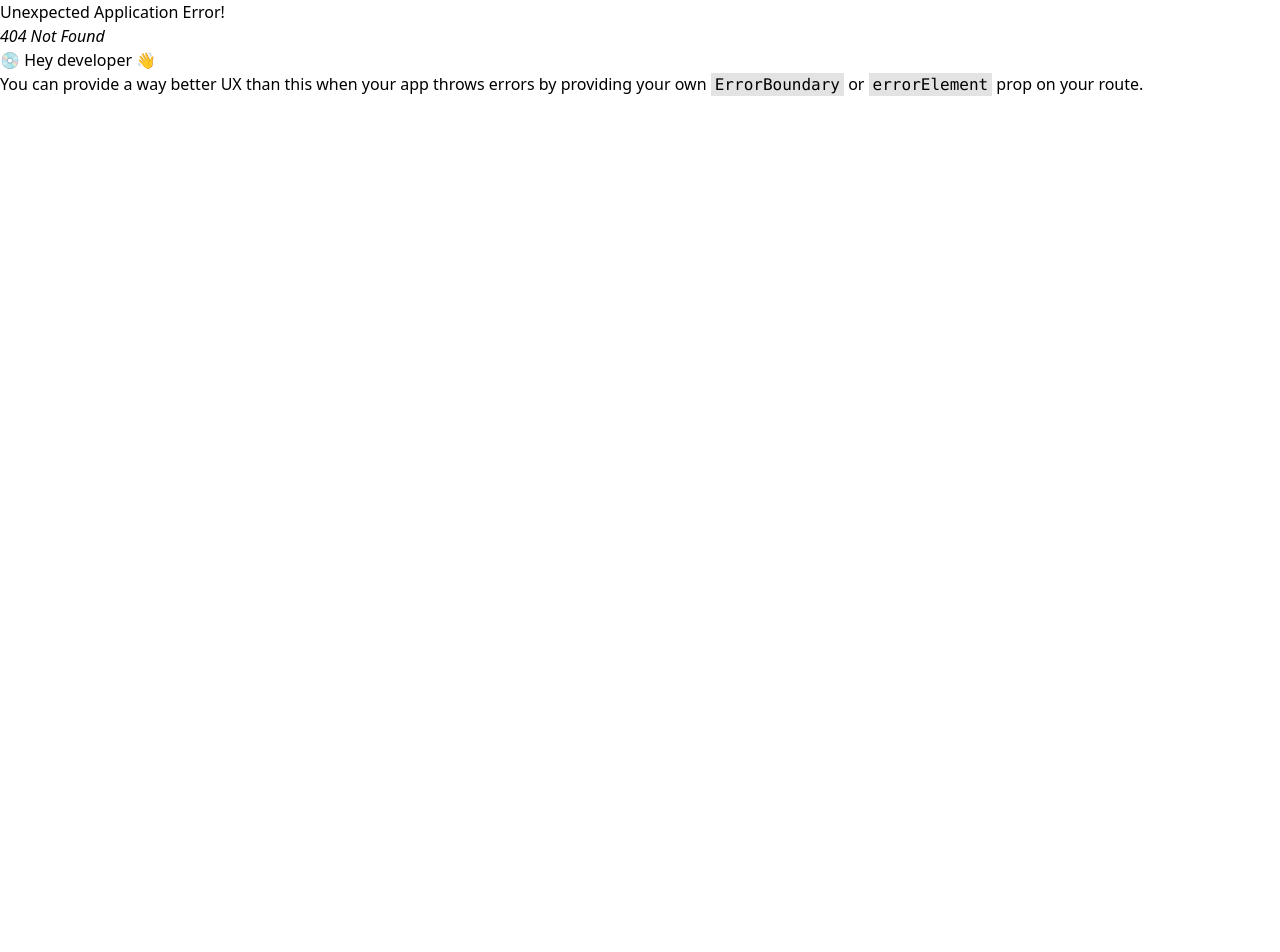
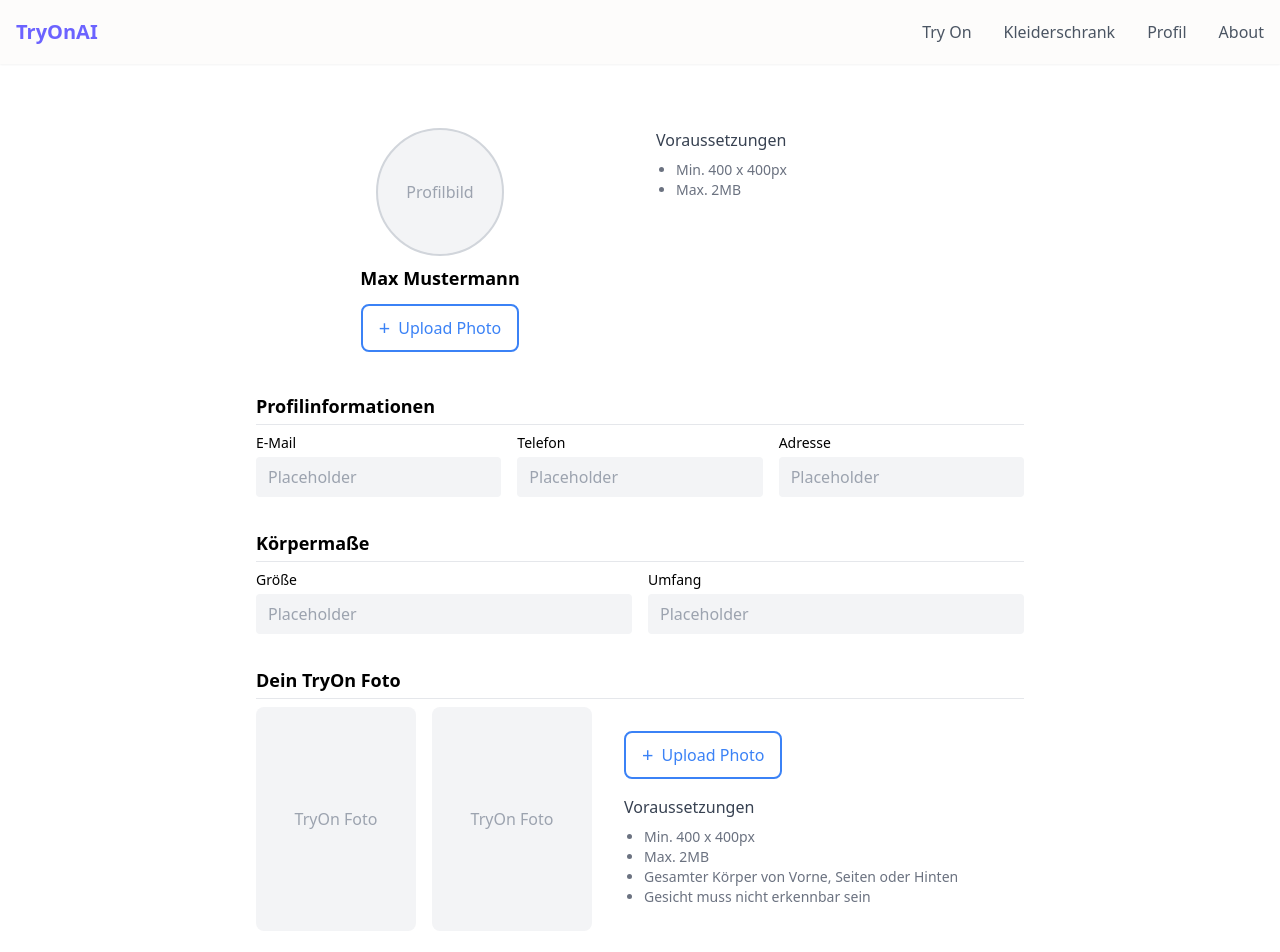
Before and after one commit to Kirschdieb/TryOnAI, a React (Vite) app: page /profile in a window 1280 px wide. Before the commit this address had no page. Shown: the top 952 px of the page. Before the commit the page ends 800 px from the top, so only its background shows below. Built offline with nearby package versions, Linux system fonts and the light colour scheme.

Commit message:
Nicht funktionale Profilseite angelegt

```diff
--- a/src/components/layout/MobileDrawer.jsx
+++ b/src/components/layout/MobileDrawer.jsx
@@ -58,6 +58,13 @@ export default function MobileDrawer({ isOpen, onClose }) {
               Kleiderschrank
             </Link>
             <Link
+              to="/profile"
+              onClick={onClose}
+              className="p-2 rounded-lg hover:bg-cream-200"
+            >
+              Profil
+            </Link>
+            <Link
               to="/about"
               onClick={onClose}
               className="p-2 rounded-lg hover:bg-cream-200"
--- a/src/components/layout/Navbar.jsx
+++ b/src/components/layout/Navbar.jsx
@@ -21,6 +21,9 @@ export default function Navbar() {
             </Link>
             <Link to="/closet" className="text-gray-600 hover:text-lavender">
               Kleiderschrank
+            </Link>
+            <Link to="/profile" className="text-gray-600 hover:text-lavender">
+              Profil
             </Link>
             <Link to="/about" className="text-gray-600 hover:text-lavender">
               About
--- /dev/null
+++ b/src/components/pages/Profile.jsx
@@ -0,0 +1,195 @@
+import React, { useState } from "react";
+
+export default function ProfilePage() {
+  const [profile, setProfile] = useState({
+    name: "Max Mustermann",
+    email: "",
+    phone: "",
+    address: "",
+    height: "",
+    size: "",
+    image: null,
+    imageUrl: "",
+    tryonImage: null,
+    tryonImageUrl: ""
+  });
+
+  const handleChange = (e) => {
+    const { name, value } = e.target;
+    setProfile((prev) => ({ ...prev, [name]: value }));
+  };
+
+  const handleImageChange = (e) => {
+    const file = e.target.files[0];
+    if (file) {
+      setProfile((prev) => ({ ...prev, image: file, imageUrl: URL.createObjectURL(file) }));
+    }
+  };
+
+  const handleTryonImageChange = (e) => {
+    const file = e.target.files[0];
+    if (file) {
+      setProfile((prev) => ({ ...prev, tryonImage: file, tryonImageUrl: URL.createObjectURL(file) }));
+    }
+  };
+
+  const handleSubmit = (e) => {
+    e.preventDefault();
+    // Hier könnte ein API-Call zum Speichern erfolgen
+    alert("Profil gespeichert!");
+  };
+
+  return (
+    <div className="max-w-3xl mx-auto py-10">
+      {/* Persönliche Informationen */}
+      <div className="flex flex-col md:flex-row items-center md:items-start gap-8 mb-10">
+        <div className="flex flex-col items-center flex-1">
+          <div className="w-32 h-32 rounded-full bg-gray-100 flex items-center justify-center overflow-hidden border-2 border-gray-300 mb-2">
+            {profile.imageUrl ? (
+              <img src={profile.imageUrl} alt="Profilbild" className="object-cover w-full h-full" />
+            ) : (
+              <span className="text-gray-400">Profilbild</span>
+            )}
+          </div>
+          <div className="font-semibold text-lg mb-1">{profile.name}</div>
+          <label htmlFor="profileImage" className="inline-block mt-2">
+            <button type="button" className="flex items-center gap-2 border-2 border-blue-500 text-blue-500 px-4 py-2 rounded-lg font-medium hover:bg-blue-50 transition">
+              <span className="text-xl">+</span> Upload Photo
+            </button>
+            <input
+              id="profileImage"
+              type="file"
+              accept="image/*"
+              className="hidden"
+              onChange={handleImageChange}
+            />
+          </label>
+        </div>
+        <div className="flex-1 flex flex-col items-center md:items-start">
+          <div className="text-gray-700 font-medium mb-2">Voraussetzungen</div>
+          <ul className="text-gray-500 text-sm list-disc pl-5">
+            <li>Min. 400 x 400px</li>
+            <li>Max. 2MB</li>
+          </ul>
+        </div>
+      </div>
+
+      {/* Profilinformationen */}
+      <form onSubmit={handleSubmit} className="space-y-8">
+        <div>
+          <h3 className="font-semibold text-lg mb-2 border-b border-gray-200 pb-1">Profilinformationen</h3>
+          <div className="grid grid-cols-1 md:grid-cols-3 gap-4">
+            <div>
+              <label className="block text-sm font-medium mb-1">E-Mail</label>
+              <input
+                type="email"
+                name="email"
+                value={profile.email}
+                onChange={handleChange}
+                className="w-full bg-gray-100 border-none rounded px-3 py-2"
+                placeholder="Placeholder"
+              />
+            </div>
+            <div>
+              <label className="block text-sm font-medium mb-1">Telefon</label>
+              <input
+                type="tel"
+                name="phone"
+                value={profile.phone}
+                onChange={handleChange}
+                className="w-full bg-gray-100 border-none rounded px-3 py-2"
+                placeholder="Placeholder"
+              />
+            </div>
+            <div>
+              <label className="block text-sm font-medium mb-1">Adresse</label>
+              <input
+                type="text"
+                name="address"
+                value={profile.address}
+                onChange={handleChange}
+                className="w-full bg-gray-100 border-none rounded px-3 py-2"
+                placeholder="Placeholder"
+              />
+            </div>
+          </div>
+        </div>
+        <div>
+          <h3 className="font-semibold text-lg mb-2 border-b border-gray-200 pb-1">Körpermaße</h3>
+          <div className="grid grid-cols-1 md:grid-cols-2 gap-4">
+            <div>
+              <label className="block text-sm font-medium mb-1">Größe</label>
+              <input
+                type="text"
+                name="height"
+                value={profile.height}
+                onChange={handleChange}
+                className="w-full bg-gray-100 border-none rounded px-3 py-2"
+                placeholder="Placeholder"
+              />
+            </div>
+            <div>
+              <label className="block text-sm font-medium mb-1">Umfang</label>
+              <input
+                type="text"
+                name="size"
+                value={profile.size}
+                onChange={handleChange}
+                className="w-full bg-gray-100 border-none rounded px-3 py-2"
+                placeholder="Placeholder"
+              />
+            </div>
+          </div>
+        </div>
+        {/* TryOn Foto */}
+        <div>
+          <h3 className="font-semibold text-lg mb-2 border-b border-gray-200 pb-1">Dein TryOn Foto</h3>
+          <div className="flex flex-col md:flex-row gap-8 items-center">
+            <div className="flex gap-4">
+              <div className="w-40 h-56 bg-gray-100 rounded-lg flex items-center justify-center overflow-hidden">
+                {profile.tryonImageUrl ? (
+                  <img src={profile.tryonImageUrl} alt="TryOn" className="object-cover w-full h-full" />
+                ) : (
+                  <span className="text-gray-400">TryOn Foto</span>
+                )}
+              </div>
+              <div className="w-40 h-56 bg-gray-100 rounded-lg flex items-center justify-center overflow-hidden">
+                {/* Platz für weiteres Bild, falls gewünscht */}
+                <span className="text-gray-400">TryOn Foto</span>
+              </div>
+            </div>
+            <div className="flex flex-col items-center md:items-start">
+              <label htmlFor="tryonImage" className="inline-block mb-2">
+                <button type="button" className="flex items-center gap-2 border-2 border-blue-500 text-blue-500 px-4 py-2 rounded-lg font-medium hover:bg-blue-50 transition">
+                  <span className="text-xl">+</span> Upload Photo
+                </button>
+                <input
+                  id="tryonImage"
+                  type="file"
+                  accept="image/*"
+                  className="hidden"
+                  onChange={handleTryonImageChange}
+                />
+              </label>
+              <div className="text-gray-700 font-medium mb-2 mt-2">Voraussetzungen</div>
+              <ul className="text-gray-500 text-sm list-disc pl-5">
+                <li>Min. 400 x 400px</li>
+                <li>Max. 2MB</li>
+                <li>Gesamter Körper von Vorne, Seiten oder Hinten</li>
+                <li>Gesicht muss nicht erkennbar sein</li>
+              </ul>
+            </div>
+          </div>
+        </div>
+        <div className="flex justify-end">
+          <button
+            type="submit"
+            className="bg-blue-500 hover:bg-blue-600 text-white font-semibold py-2 px-6 rounded transition"
+          >
+            Profil speichern
+          </button>
+        </div>
+      </form>
+    </div>
+  );
+}
--- a/src/routes.jsx
+++ b/src/routes.jsx
@@ -3,6 +3,7 @@ import App from './App.jsx';
 import HomeUpload from './components/pages/HomeUpload.jsx';
 import TryOnStudio from './components/pages/TryOnStudio.jsx';
 import Closet from './components/pages/Closet.jsx';
+import ProfilePage from './components/pages/Profile.jsx';
 
 const router = createBrowserRouter([
   {
@@ -12,6 +13,7 @@ const router = createBrowserRouter([
       { index: true, element: <HomeUpload /> },
       { path: '/studio', element: <TryOnStudio /> },
       { path: '/closet', element: <Closet /> },
+      { path: '/profile', element: <ProfilePage /> },
     ],
   },
 ]);
```
